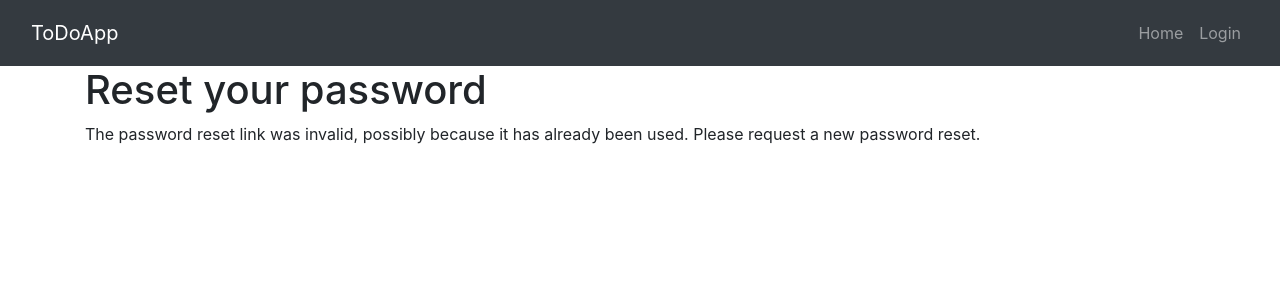
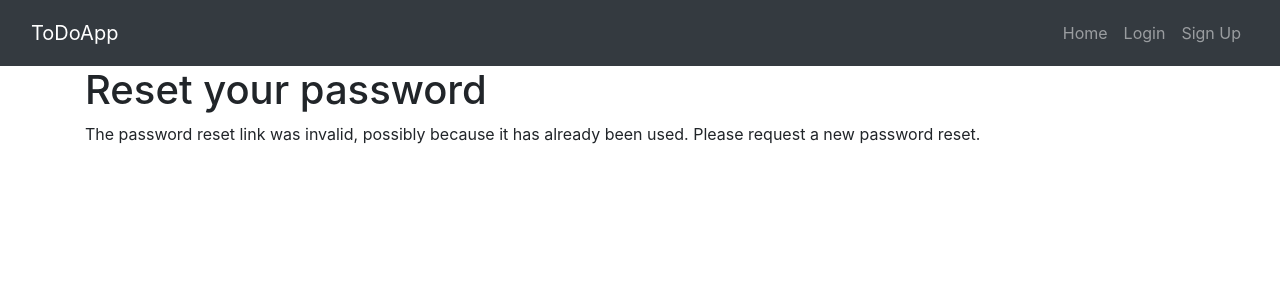
Before and after one commit to DmitryPavlovski/ToDoListApp, a Django app: a page that uses templates/base.html in a window 1280 px wide. Shown: the top 300 px of the page. Run offline with Django 3.2, Linux system fonts and the light colour scheme; some libraries are stand-ins or nearby versions.

Commit message:
Add sign up on base.html

```diff
--- a/templates/base.html
+++ b/templates/base.html
@@ -28,6 +28,7 @@
                 <li><a class="nav-link user">{{ user.get_username }}</a></li>
                 {% else %}
                     <li><a class="nav-link" href="{% url 'login'%}?next={{request.path}}">Login</a></li>
+                    <li><a class="nav-link" href="{% url 'sign_up'%}?next={{request.path}}">Sign Up</a></li>
                 {% endif %}
             </ul>
         </div>
```
